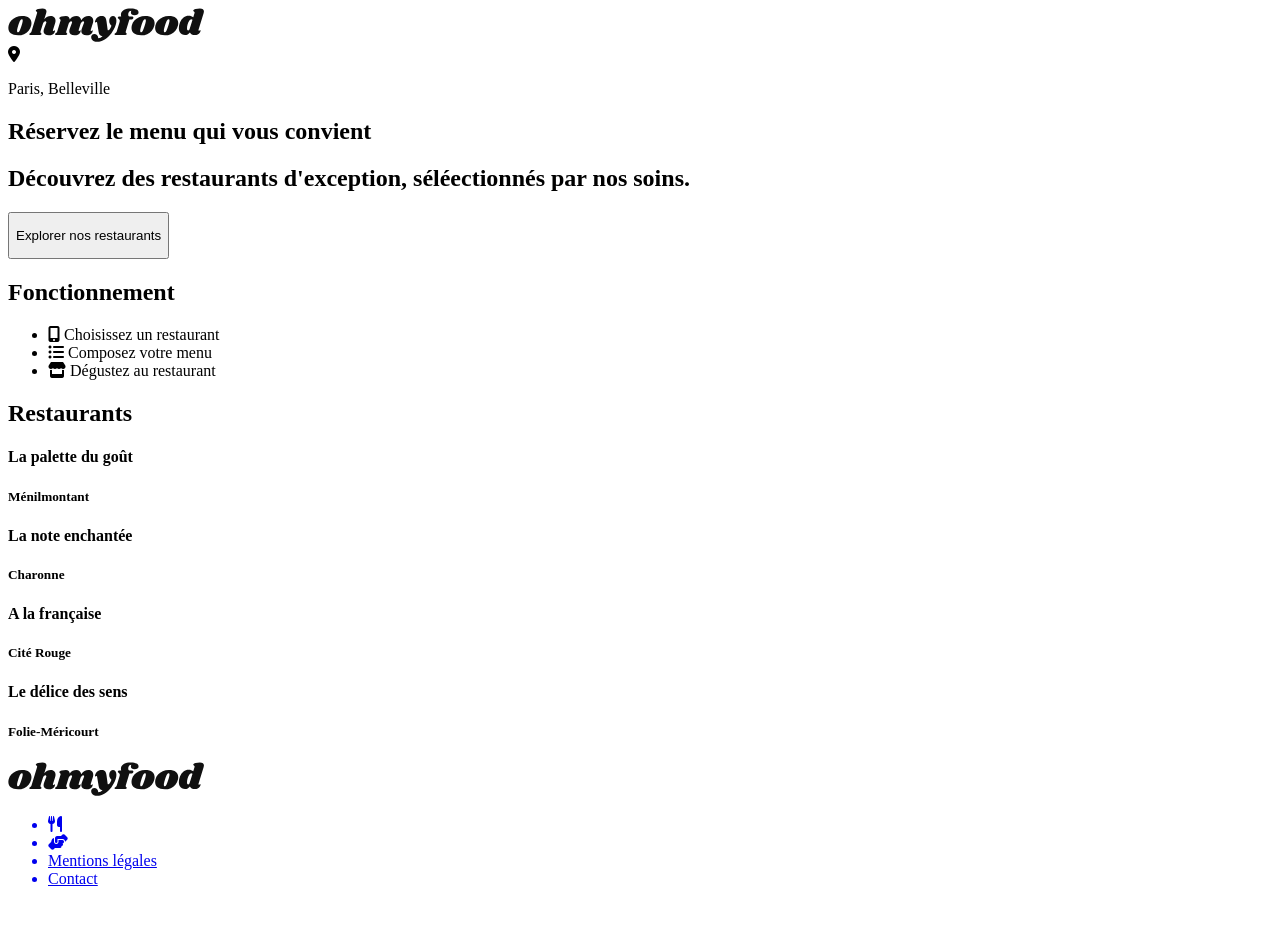
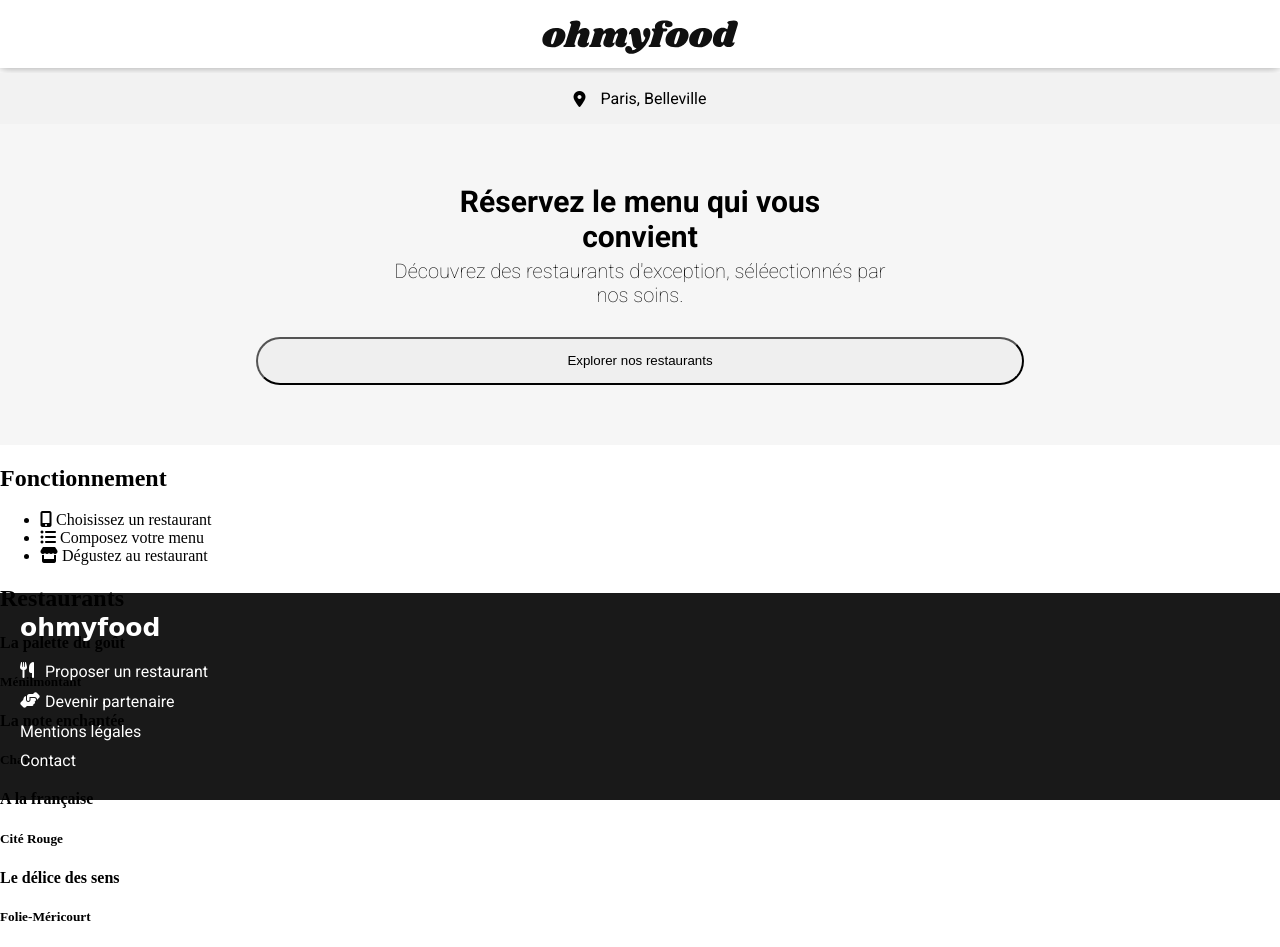
Before and after one commit to FAlexisDev/AlexisFontaine_3_03022021, a website: page public/index.html in a window 1280 px wide. Before the commit the page ends 904 px from the top, so only its background shows below. Drawn offline with Linux system fonts and the light colour scheme; a web font is replaced by a local one.

Commit message:
Add content : footerr and header + start homepage content.

```diff
--- a/public/index.html
+++ b/public/index.html
@@ -4,36 +4,43 @@
     <meta charset="UTF-8" />
     <meta http-equiv="X-UA-Compatible" content="IE=edge" />
     <meta name="viewport" content="width=device-width, initial-scale=1.0" />
+    <link rel="stylesheet" href="./css/style.css" />
     <script
       src="https://kit.fontawesome.com/16621a91de.js"
       crossorigin="anonymous"
     ></script>
+
     <title>ohmyfood</title>
   </head>
   <body>
-    <div class="bloc_page">
-      <header>
-        <div class="logo">
-          <img src="./images/logo/ohmyfood@2x.svg" alt="logo_ohmyfood" />
+    <div class="bloc-page">
+      <header class="header">
+        <div class="header__logo">
+          <img src="./images/logo/ohmyfood@2x.svg" alt="logo-ohmyfood" />
         </div>
-        <div class="location">
+        <div class="header__location">
           <i class="fas fa-map-marker-alt"></i>
-          <p class="location_text">Paris, Belleville</p>
+          <p class="header__location--text">Paris, Belleville</p>
         </div>
       </header>
       <main>
         <section class="explore">
-          <h1>Réservez le menu qui vous convient</h1>
-          <h2>
-            Découvrez des restaurants d'exception, séléectionnés par nos soins.
-          </h2>
-          <button>
+          <div class="explore__title">
+            <h1 class="explore__title--1">
+              Réservez le menu qui vous convient
+            </h1>
+            <h2 class="explore__title--2">
+              Découvrez des restaurants d'exception, séléectionnés par nos
+              soins.
+            </h2>
+          </div>
+          <button class="explore__button">
             <p>Explorer nos restaurants</p>
           </button>
         </section>
 
         <section class="functioning">
-          <h1>Fonctionnement</h1>
+          <h1 class="functioning__title">Fonctionnement</h1>
           <nav class="functioning__step">
             <ul>
               <a
@@ -73,15 +80,17 @@
         </section>
       </main>
       <footer>
-        <div class="footer__ohmyfood">
-          <img src="./images/logo/ohmyfood@2x.svg" alt="logo_ohmyfood" />
-          <ul>
+        <div class="footer">
+          <h1 class="footer__title">ohmyfood</h1>
+          <ul class="footer__list">
             <a href="#"
-              ><li><i class="fas fa-utensils"></i></li
-            ></a>
+              ><li><i class="fas fa-utensils"></i>Proposer un restaurant</li></a
+            >
             <a href="#"
-              ><li><i class="fas fa-hands-helping"></i></li
-            ></a>
+              ><li>
+                <i class="fas fa-hands-helping"></i>Devenir partenaire
+              </li></a
+            >
             <a href="#"><li>Mentions légales</li></a>
             <a href="#"><li>Contact</li></a>
           </ul>
--- a/sass/Base/_typography.scss
+++ b/sass/Base/_typography.scss
@@ -1,4 +1,3 @@
-@import url("https://fonts.googleapis.com/css2?family=Raleway:ital,wght@0,300;0,500;0,560;0,600;0,700;1,600&family=Roboto:ital,wght@0,100;0,300;0,400;0,500;0,700;1,100;1,300;1,400;1,500;1,700&display=swap");
-
-$title-font: "Raleway", sans-serif;
+@import url("https://fonts.googleapis.com/css2?family=Roboto:ital,wght@0,100;0,300;0,400;0,500;0,700;1,100;1,300;1,400;1,500;1,700&family=Shrikhand&display=swap");
 $text-font: "Roboto", sans-serif;
+$title-font: "Shrikhand", cursive;
--- /dev/null
+++ b/sass/Layout/_bloc_page.scss
@@ -0,0 +1,4 @@
+.bloc-page {
+  width: 100%;
+  margin: 0 auto;
+}
--- /dev/null
+++ b/sass/Layout/_body.scss
@@ -0,0 +1,3 @@
+body {
+  margin: 0 auto;
+}
--- /dev/null
+++ b/sass/Layout/_footer.scss
@@ -0,0 +1,37 @@
+.footer {
+  display: flex;
+  position: absolute;
+  bottom: 0;
+  width: 100%;
+  flex-direction: column;
+  background-color: rgba(0, 0, 0, 0.9);
+  color: white;
+  &__title {
+    font-size: 25px;
+    font-family: $title-font;
+    margin: 20px 0 10px 20px;
+  }
+  &__list {
+    list-style: none;
+    margin: 10px 0 20px 20px;
+    padding: 0;
+    & a {
+      text-decoration: none;
+      color: white;
+      font-family: $text-font;
+      &:hover {
+        text-decoration: underline;
+      }
+    }
+    & li {
+      display: flex;
+      margin-bottom: 10px;
+    }
+
+    & i {
+      margin-right: 5px;
+      width: 20px;
+      height: 20px;
+    }
+  }
+}
--- /dev/null
+++ b/sass/Layout/_header.scss
@@ -0,0 +1,24 @@
+.header {
+  display: flex;
+  flex-direction: column;
+  width: 100%;
+  &__logo {
+    padding: 20px 0 10px 0;
+    margin-bottom: 5px;
+    width: 100%;
+    text-align: center;
+    box-shadow: 0px 0px 10px rgba(0, 0, 0, 0.4);
+    height: 100%;
+  }
+  &__location {
+    display: flex;
+    align-items: center;
+    justify-content: center;
+    background-color: #f2f2f2;
+    width: 100%;
+    &--text {
+      margin-left: 15px;
+      font-family: $text-font;
+    }
+  }
+}
--- a/sass/Pages/_home_page.scss
+++ b/sass/Pages/_home_page.scss
@@ -0,0 +1,30 @@
+.explore {
+  display: flex;
+  flex-direction: column;
+  align-items: center;
+  background-color: rgba(24, 21, 21, 0.034);
+  padding: 30px 0 30px 0;
+  &__title {
+    display: flex;
+    flex-direction: column;
+    align-items: center;
+    font-family: $text-font;
+    text-align: center;
+    &--1 {
+      font-size: 30px;
+      width: 80%;
+      margin: 30px 0 0 0;
+    }
+    &--2 {
+      font-size: 20px;
+      font-weight: 200;
+      width: 90%;
+      margin: 5px 0 30px 0;
+    }
+  }
+  &__button {
+    width: 60%;
+    border-radius: 25px;
+    margin-bottom: 30px;
+  }
+}
--- a/sass/main.scss
+++ b/sass/main.scss
@@ -4,8 +4,10 @@
 @import "./utils/extensions";
 @import "./base/base";
 @import "./base/typography";
-@import "./components/buttons";
-@import "./layouts/header";
+@import "./Layout/header";
+@import "./Layout/body";
+@import "./Layout/bloc_page";
+@import "./Layout/footer";
 @import "./pages/home_page";
 @import "./pages/menu_1";
 @import "./pages/menu_2";
```
Also changed, not shown: package.json (added, +19 -0 lines), public/css/style.css, 1 other file.
